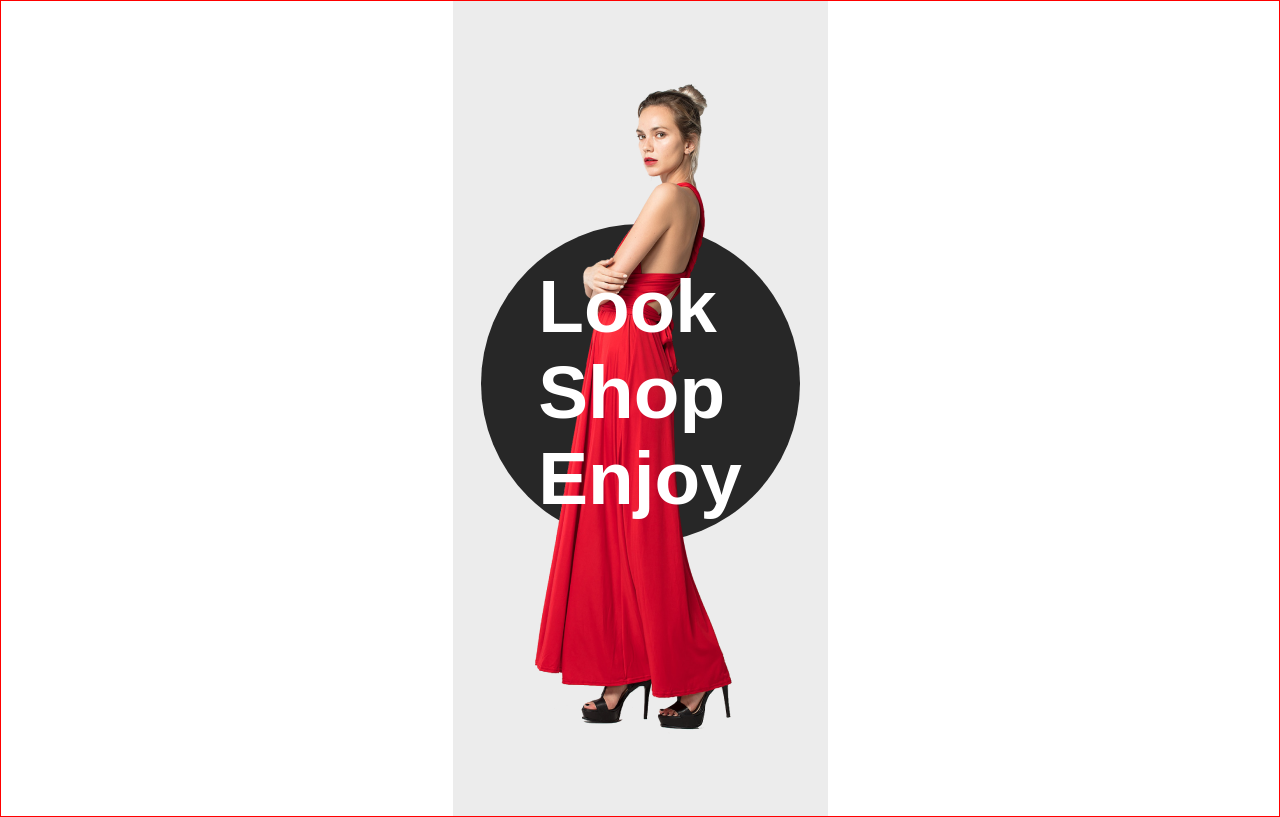
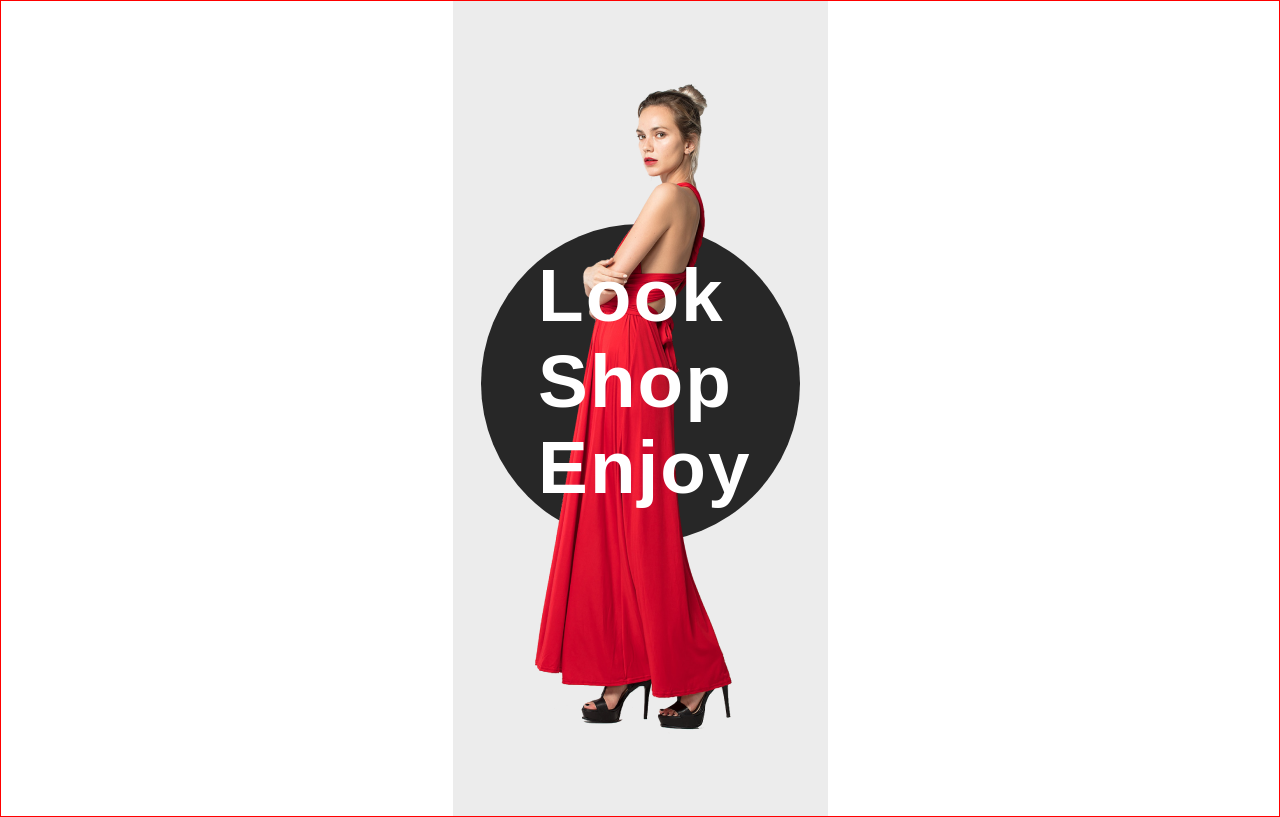
Before and after one commit to Heaty566/E-commerce-Architecture, a website: page src/index.html in a window 1280 px wide. Drawn offline with Linux system fonts and the light colour scheme; a web font is replaced by a local one.

Commit message:
done launch

```diff
--- a/src/scss/pages/_launch.scss
+++ b/src/scss/pages/_launch.scss
@@ -10,9 +10,10 @@
     }
     &__title {
         position: absolute;
-        left: 50%;
-        top: 47%;
-        transform: translate(-50%, -47%);
+        left: 53%;
+        top: 45%;
+        letter-spacing: 2px;
+        transform: translate(-53%, -45%);
         font-family: $font-default;
         font-size: 7.47448rem;
         color: #FFFFFF;
```
Also changed, not shown: src/index.html (+0 -1 lines), src/css/style.comp.css, src/html/onpending.html (added).
